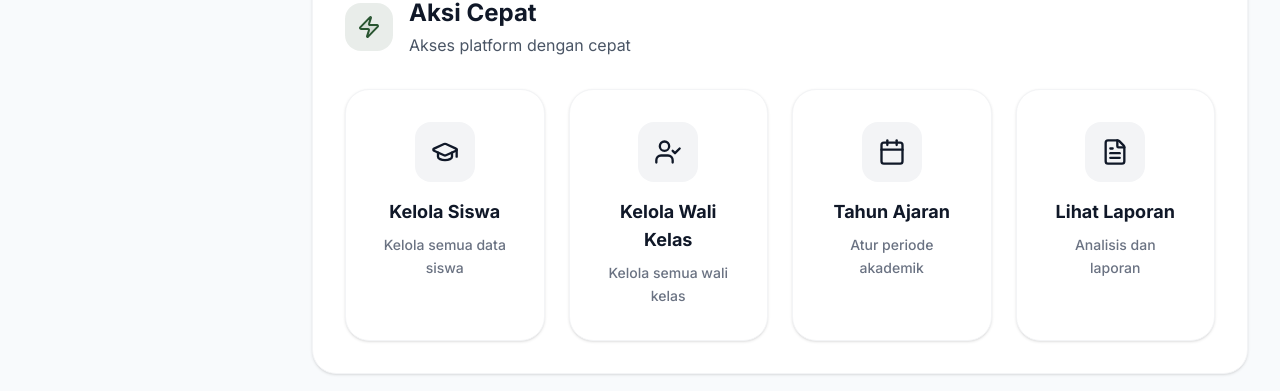
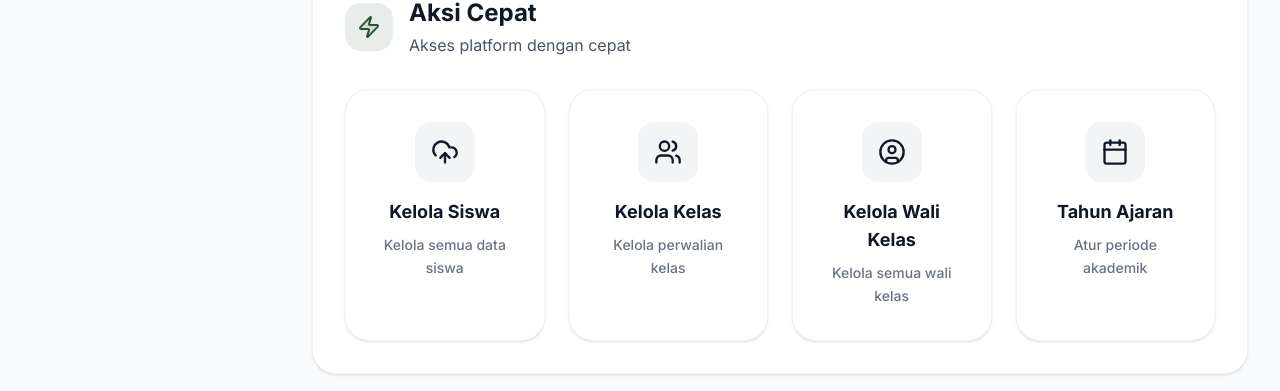
Before and after one commit to adanlff/absensi-min1sda, a Next.js app: page /admin/dashboard in a window 1280 px wide. Shown: the part 1024-1415 px from the top of the page. Built offline with nearby package versions, Linux system fonts and the light colour scheme; no server answers; the database is empty.

Commit message:
feat: implement admin dashboard client component displaying statistics, recent students, class distribution, and quick actions.

```diff
--- a/src/app/admin/dashboard/DashboardClient.tsx
+++ b/src/app/admin/dashboard/DashboardClient.tsx
@@ -2,7 +2,7 @@
 
 import React from 'react'
 import { motion } from 'framer-motion'
-import { Users, Building2, UserCheck, Clock, Zap, GraduationCap, Calendar, FileText } from 'lucide-react'
+import { Users, Building2, UserCheck, Clock, Zap, CloudUpload, UserCircle, Calendar, FileText } from 'lucide-react'
 import { PageHeader } from '@/components/ui/PageHeader'
 import { StatCard } from '@/components/ui/StatCard'
 import { MenuCard } from '@/components/ui/MenuCard'
@@ -160,10 +160,10 @@ export default function DashboardClient({
           </div>
 
           <div className="grid grid-cols-1 sm:grid-cols-2 lg:grid-cols-4 gap-4 md:gap-6">
-            <QuickActionCard href="/admin/siswa" label="Kelola Siswa" icon={GraduationCap} color="blue" description="Kelola semua data siswa" />
-            <QuickActionCard href="/admin/walikelas" label="Kelola Wali Kelas" icon={UserCheck} color="amber" description="Kelola semua wali kelas" />
+            <QuickActionCard href="/admin/siswa" label="Kelola Siswa" icon={CloudUpload} color="blue" description="Kelola semua data siswa" />
+            <QuickActionCard href="/admin/kelas" label="Kelola Kelas" icon={Users} color="emerald" description="Kelola perwalian kelas" />
+            <QuickActionCard href="/admin/walikelas" label="Kelola Wali Kelas" icon={UserCircle} color="amber" description="Kelola semua wali kelas" />
             <QuickActionCard href="/admin/tahun-ajaran" label="Tahun Ajaran" icon={Calendar} color="emerald" description="Atur periode akademik" />
-            <QuickActionCard href="/admin/laporan" label="Lihat Laporan" icon={FileText} color="red" description="Analisis dan laporan" />
           </div>
         </div>
       </Card>
```
